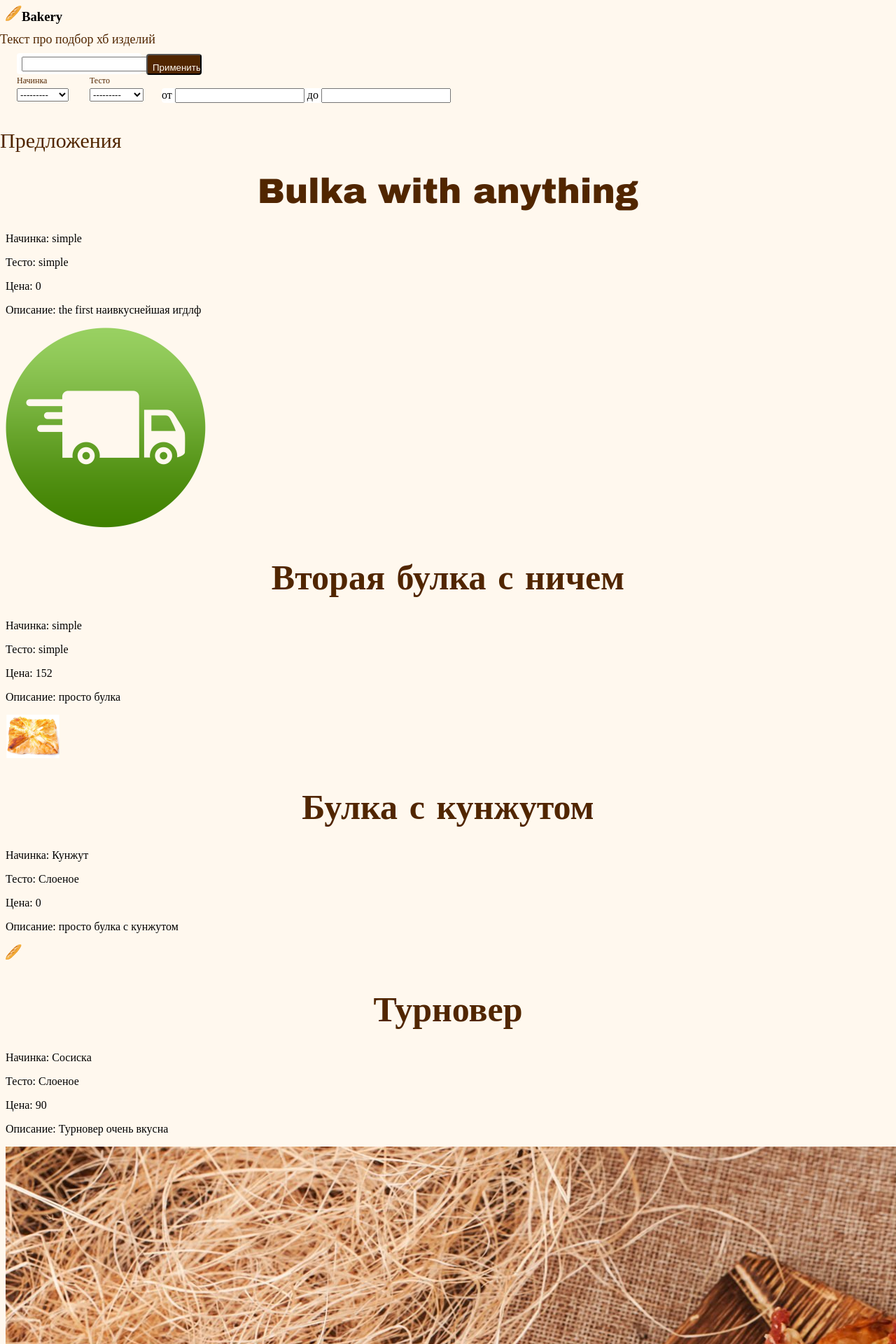
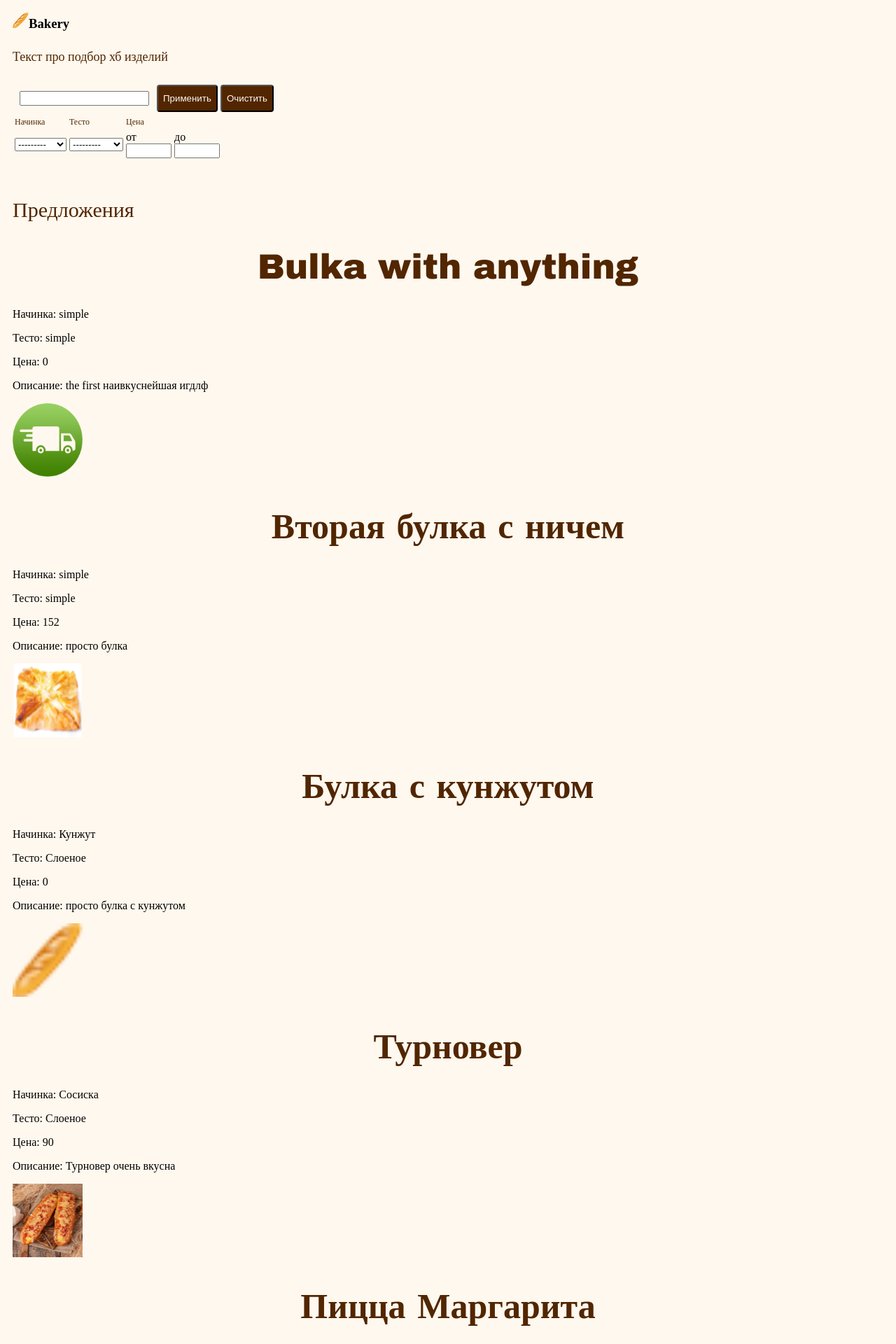
Before and after one commit to Shumaroz/Bakery-website, a Django app: page /cake/ in a window 1280 px wide; the page is wider, and only the part inside the window is pictured. Shown: the top 1920 px of that part at 70% size. Run offline with Django 3.2, Linux system fonts and the light colour scheme; data comes from the database, SQL or seed files in the repository; both versions use the stored data as it was after the commit.

Commit message:
modified:   cacke/forms.py 	new file:   cacke/migrations/0009_alter_bulka_imgs.py 	new file:   cacke/migrations/0010_alter_bulka_imgs.py 	new file:   cacke/migrations/0011_alter_bulka_imgs.py 	new file:   cacke/migrations/0012_alter_bulka_imgs.py 	new file:   cacke/migrations/0013_alter_bulka_imgs.py 	new file:   cacke/migrations/__pycache__/0009_alter_bulka_imgs.cpython-36.pyc 	new file:   cacke/migrations/__pycache__/0010_alter_bulka_imgs.cpython-36.pyc 	new file:   cacke/migrations/__pycache__/0011_alter_bulka_imgs.cpython-36.pyc 	new file:   cacke/migrations/__pycache__/0012_alter_bulka_imgs.cpython-36.pyc 	new file:   cacke/migrations/__pycache__/0013_alter_bulka_imgs.cpython-36.pyc 	modified:   cacke/models.py 	modified:   cacke/static/css/cacke.css 	new file:   cacke/static/upload/1601565141583_392x320.jpeg 	new file:   cacke/static/upload/1663726007_2-mykaleidoscope-ru-p-turnover-s-sosiskoi-yeda-krasivo-2.jpg 	new file:   cacke/static/upload/dostavka.png 	new file:   cacke/static/upload/dostavka_VcGdE9e.png 	modified:   cacke/templates/cacke/base.html 	modified:   cacke/templates/cacke/cacke_list.html 	modified:   cacke/views.py 	modified:   db.sqlite3 	modified:   mysite/__pycache__/settings.cpython-36.pyc 	modified:   mysite/settings.py

```diff
--- a/cacke/forms.py
+++ b/cacke/forms.py
@@ -12,9 +12,10 @@ from cacke.models import Bulka
 class SearchForm(forms.Form):
     nachinka = forms.ModelChoiceField(Bulka.objects.order_by().values_list('nachinka',flat=True).distinct(), required=False, label="Начинка")
     testo = forms.ModelChoiceField(Bulka.objects.order_by().values_list('testo',flat=True).distinct(), required=False, label="Тесто")
-    price_l = forms.IntegerField(required=False)
-    price_r = forms.IntegerField(required=False)
+    price_l = forms.IntegerField(required=False,widget=forms.TextInput({'size':'5'}))
+    price_r = forms.IntegerField(required=False,widget=forms.TextInput({'size':'5'}))
     name = forms.CharField(required=False, label="Название")
+    price_l.widget.attrs.update(size = '5')
 
     def get_price(self):
         dat = [self.data['price_l'],self.data['price_r']]
--- a/cacke/models.py
+++ b/cacke/models.py
@@ -11,7 +11,7 @@ class Bulka(models.Model):
     testo = models.TextField(default = "simple")
     price = models.IntegerField(default = 0)
     text_ops = models.TextField()
-    imgs = models.ImageField(default="/static/css/logo.png", upload_to = "static/upload/")
+    imgs = models.ImageField(default="/static/css/logo.png",upload_to="static/upload/")
 
 
     def __str__(self):
--- a/cacke/static/css/cacke.css
+++ b/cacke/static/css/cacke.css
@@ -14,7 +14,7 @@ html{
     }
 body{
     background: #FFF8EE;
-
+    padding: 10px;
 }
 
 
@@ -37,12 +37,10 @@ h1{
 
 }
 h4{
-    position: absolute;
     width: 256px;
     height: 25px;
     left: 0px;
     top: 20px;
-
     font-family: 'Ubuntu';
     font-style: normal;
     font-weight: 500;
@@ -62,7 +60,7 @@ h2{
 
     }
 h5{
-    position: absolute;
+
     width: 124px;
     height: 25px;
     left: 0px;
@@ -85,13 +83,8 @@ p.name{
     padding: 0px 7px;
     gap: 40px;
 
-    position: absolute;
-    width: 164px;
-    height: 30px;
-    left: 16px;
-    top: 20px;
 
-    background: #FFFFFF;
+    background: #FFF8EE;
     border-radius: 4px;
 }
 
@@ -103,11 +96,7 @@ input.but1{
     padding: 10px 7px;
     gap: 10px;
 
-    position: absolute;
-    width: 79px;
-    height: 30px;
-    left: 201px;
-    top: 37px;
+
     color: #FFF8EE;
     background: #512600;
     border-radius: 4px;
@@ -115,7 +104,6 @@ input.but1{
 
 p.nach{
 
-    position: absolute;
     left: 16px;
     top: 70px;
     background: #FFFFFF;
@@ -123,7 +111,6 @@ p.nach{
 }
 p.testo{
 
-    position: absolute;
     left: 120px;
     top: 70px;
 
@@ -142,7 +129,6 @@ p.nach_n{
     font-size: 12px;
     line-height: 139.69%;
 
-    position: absolute;
     left: 16px;
     top: 55px;
 
@@ -158,22 +144,20 @@ p.testo_n{
     font-size: 12px;
     line-height: 139.69%;
 
-    position: absolute;
     left: 120px;
     top: 55px;
-
     color: #512600;
 }
 p.pric{
-    position: absolute;
+
     left: 223px;
     top: 70px;
-    background: #FFFFFF;
+    background: #FFF8EE;
     border-radius: 4px;
 
 }
 form{
-    position: absolute;
+
     top:40px;
     border-radius: 4px;
     padding-right:100%;
--- a/cacke/templates/cacke/base.html
+++ b/cacke/templates/cacke/base.html
@@ -15,17 +15,32 @@
         <h4>Текст про подбор хб изделий</h4>
         <form action="" method="POST">
             {% csrf_token %}
-            <p class="name">{{ form.name }}</p>
-            <p class="nach_n">Начинка </p>
-            <p class="nach">{{ form.nachinka }} </p>
-            <p class="testo_n">Тесто</p>
-            <p class="testo">{{ form.testo }} </p>
-            <p class="pric">от {{ form.price_l }}  до {{ form.price_r }}</p>
-            <input class="but1" type="Submit" name="Submit" value="Применить"/>
+            <table>
+                <td ><p class="name">{{ form.name }}</p></td>
+                <td><input class="but1" type="Submit" name="Submit" value="Применить"/></td>
+                <td><input class="but1" type="Submit" name="Reset" value="Очистить"/></td>
+            </table>
+            <table>
+                <tr>
+                    <td ><p class="nach_n">Начинка </p></td>
+                    <td><p class="testo_n">Тесто</p></td>
+                    <td><p class="testo_n">Цена</p></td>
+                    <td></td>
+                </tr>
+                <tr>
+                    <td><p class="nach">{{ form.nachinka }} </p></td>
+                    <td><p class="testo">{{ form.testo }} </p>  </td>
+                    <td><p class="pric">от{{ form.price_l }}  </p></td>
+                    <td><p class="pric">до{{ form.price_r }}</p></td>
+                </tr>
+            </table>
+
+
+
+
+
+
         </form>
-           <h2></h2>
-           <h2></h2>
-           <h2></h2>
 
         <h5>Предложения</h5>
         <div class="content container">
--- a/cacke/templates/cacke/cacke_list.html
+++ b/cacke/templates/cacke/cacke_list.html
@@ -10,7 +10,7 @@
             <p>Тесто: {{ cac.testo|linebreaksbr }}</p>
             <p>Цена: {{ cac.price|linebreaksbr }}</p>
             <p>Описание: {{ cac.text_ops|linebreaksbr }}</p>
-            <img src= "{{ cac.imgs.url }}" >
+            <img src= "{{ cac.imgs.url }}" width="100" height="105">
         </div>
     {% endfor %}
 {% endblock %}
--- a/cacke/views.py
+++ b/cacke/views.py
@@ -9,25 +9,27 @@ def cacke_list (request):
     cakes = Bulka.objects.all()
     form = SearchForm()
     if request.method == "POST":
-        form = SearchForm(request.POST)
-        cakes = Bulka.objects.all()
+         if(request.POST.get('Submit')):
+            form = SearchForm(request.POST)
+            cakes = Bulka.objects.all()
+            request.POST
 
-        #changed = form.changed_data
-        pric = form.get_price()
-        if pric[0] == "":
-            pric[0] = 0
-        if pric[1] =="":
-            pric[1] = 100000000000
-        nam = form.get_name()
-        test = form.get_test()
-        stringe = form.get_nach()
-        cakes = cakes.filter(nachinka__icontains = stringe).filter(testo__icontains = test).filter(name__icontains = nam).exclude(price__gte = pric[1]).filter(price__gte=pric[0])
+            #changed = form.changed_data
+            pric = form.get_price()
+            if pric[0] == "":
+                pric[0] = 0
+            if pric[1] =="":
+                pric[1] = 100000000000
+            nam = form.get_name()
+            test = form.get_test()
+            stringe = form.get_nach()
+            cakes = cakes.filter(nachinka__icontains = stringe).filter(testo__icontains = test).filter(name__icontains = nam).exclude(price__gte = pric[1]).filter(price__gte=pric[0])
 
-        # cakes = cakes.filter(testo__icontains = test)
-
-        # cakes = cakes.filter(name__icontains = nam)
+         if(request.POST.get('Reset')):
+            cakes=Bulka.objects.all()
+            form = SearchForm()
 
 
-    else:
-        cakes = Bulka.objects.all()
+
+
     return render(request, 'cacke/cacke_list.html', {'cacke':cakes,'form': form})
--- a/mysite/settings.py
+++ b/mysite/settings.py
@@ -121,7 +121,7 @@ USE_TZ = True
 
 # Static files (CSS, JavaScript, Images)
 # https://docs.djangoproject.com/en/3.2/howto/static-files/
-MEDIA_ROOT = os.path.join(BASE_DIR, 'static/upload')
+MEDIA_ROOT = os.path.join(BASE_DIR, 'cacke')
 STATIC_URL = '/static/'
 STATIC_ROOT = os.path.join(BASE_DIR, 'static')
 # Default primary key field type
```
Also changed, not shown: cacke/migrations/0009_alter_bulka_imgs.py (added), cacke/migrations/0010_alter_bulka_imgs.py (added), cacke/migrations/0011_alter_bulka_imgs.py (added), cacke/migrations/0012_alter_bulka_imgs.py (added), cacke/migrations/0013_alter_bulka_imgs.py (added), cacke/static/upload/1601565141583_392x320.jpeg (added), cacke/static/upload/1663726007_2-mykaleidoscope-ru-p-turnover-s-sosiskoi-yeda-krasivo-2.jpg (added), cacke/static/upload/dostavka.png (added), cacke/static/upload/dostavka_VcGdE9e.png (added), db.sqlite3.
